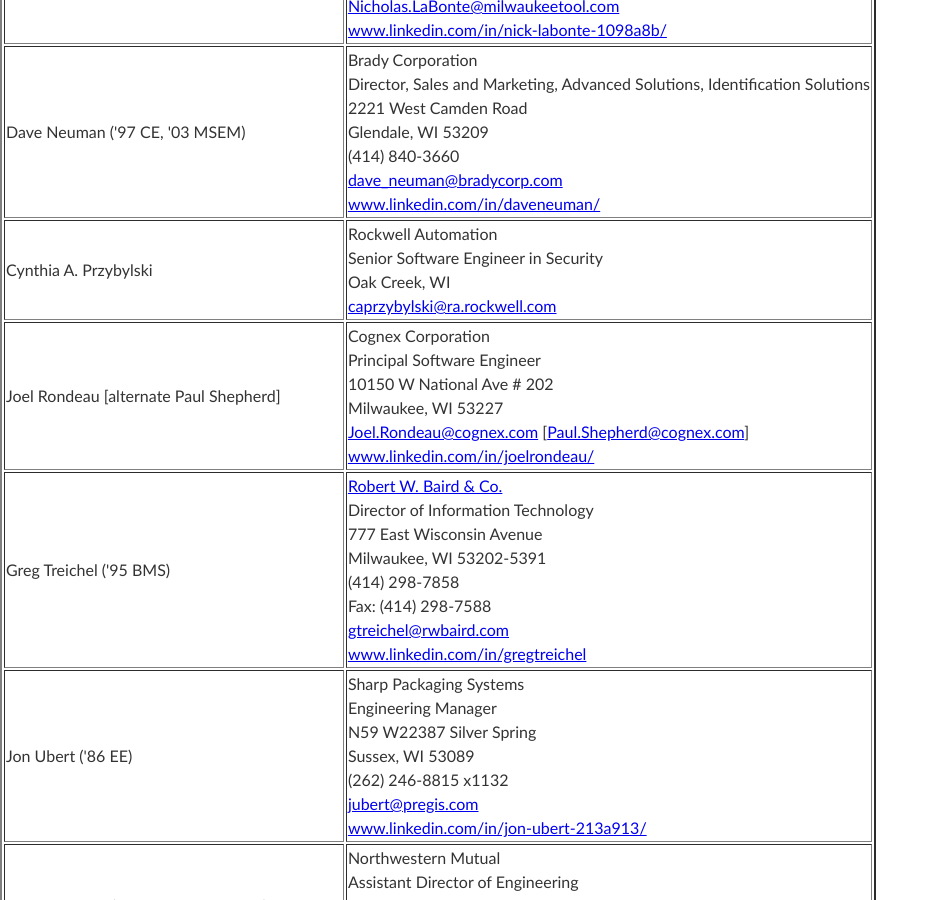
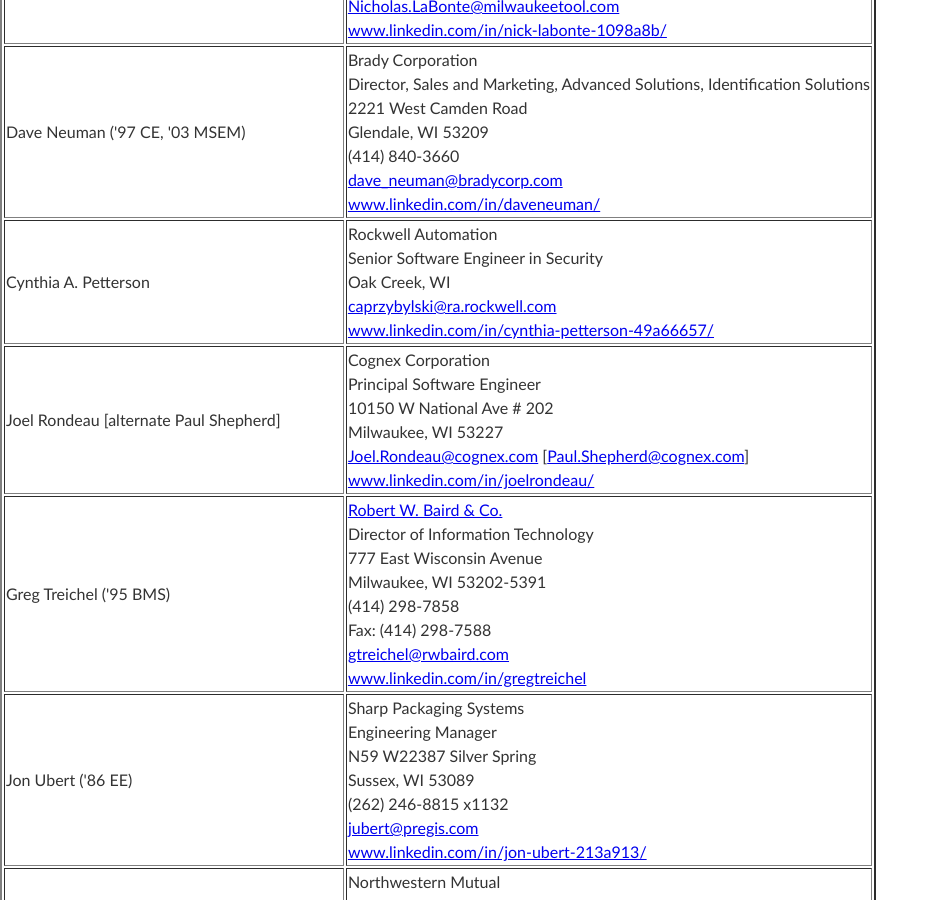
Before and after one commit to edurant/edurant.github.io, a Jekyll site: the page built from ceiac/members.html, in a window 1280 px wide and 900 px high, scrolled down 2251 px. Shown: the whole window, without its empty margins (0-937 px from the left). Built offline with Jekyll 4.4.1, drawn with Linux system fonts in a browser that asks for light colours.

Commit message:
ce iac member name update

```diff
--- a/ceiac/members.html
+++ b/ceiac/members.html
@@ -121,11 +121,12 @@
     <br/><a href="https://www.linkedin.com/in/daveneuman/">www.linkedin.com/in/daveneuman/</a></td>
 </tr>
 <tr>
-  <td>Cynthia A. Przybylski</td>
+  <td>Cynthia A. Petterson</td>
   <td>Rockwell Automation
     <br/>Senior Software Engineer in Security
     <br/>Oak Creek, WI
-    <br/><a href="mailto:caprzybylski@ra.rockwell.com">caprzybylski@ra.rockwell.com</a></td>
+    <br/><a href="mailto:caprzybylski@ra.rockwell.com">caprzybylski@ra.rockwell.com</a>
+    <br/><a href="https://www.linkedin.com/in/cynthia-petterson-49a66657/">www.linkedin.com/in/cynthia-petterson-49a66657/</a></td>
 </tr>
 <tr>
   <td>Joel Rondeau [alternate Paul Shepherd]</td>
```
